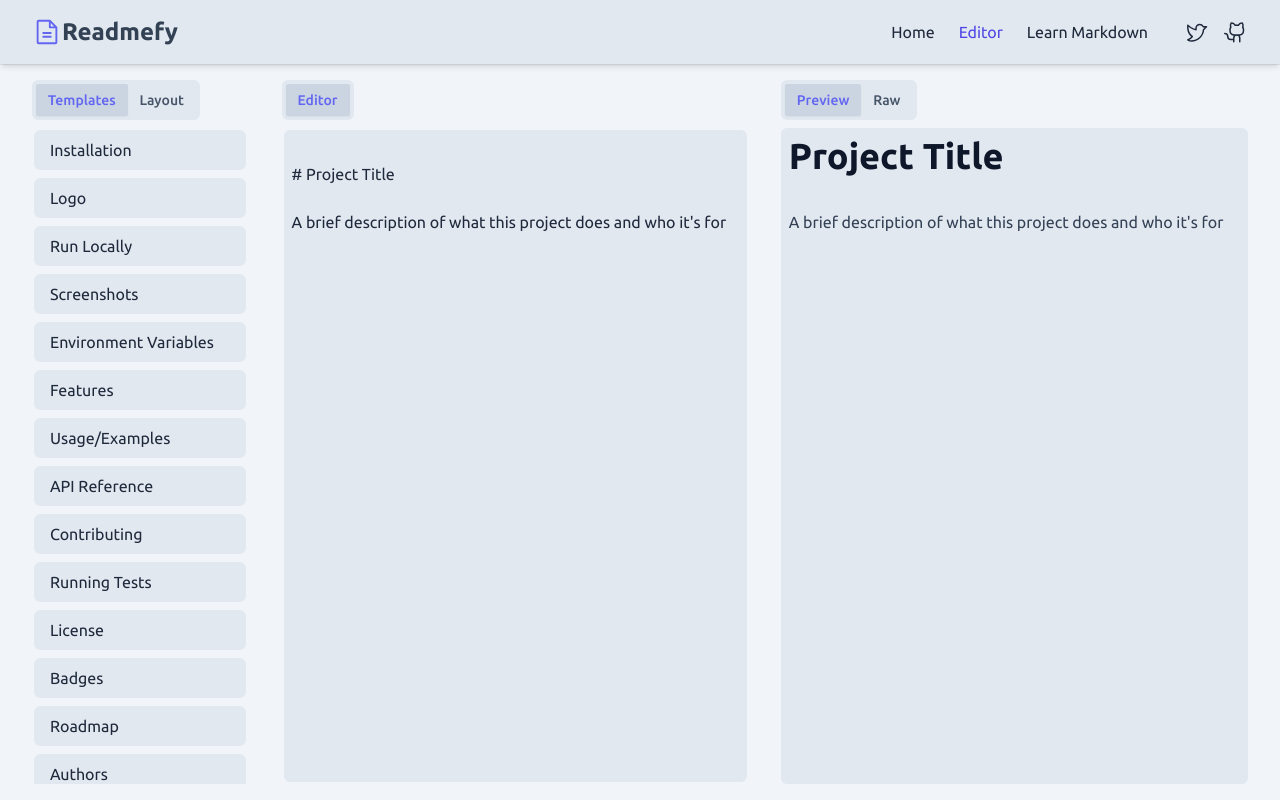
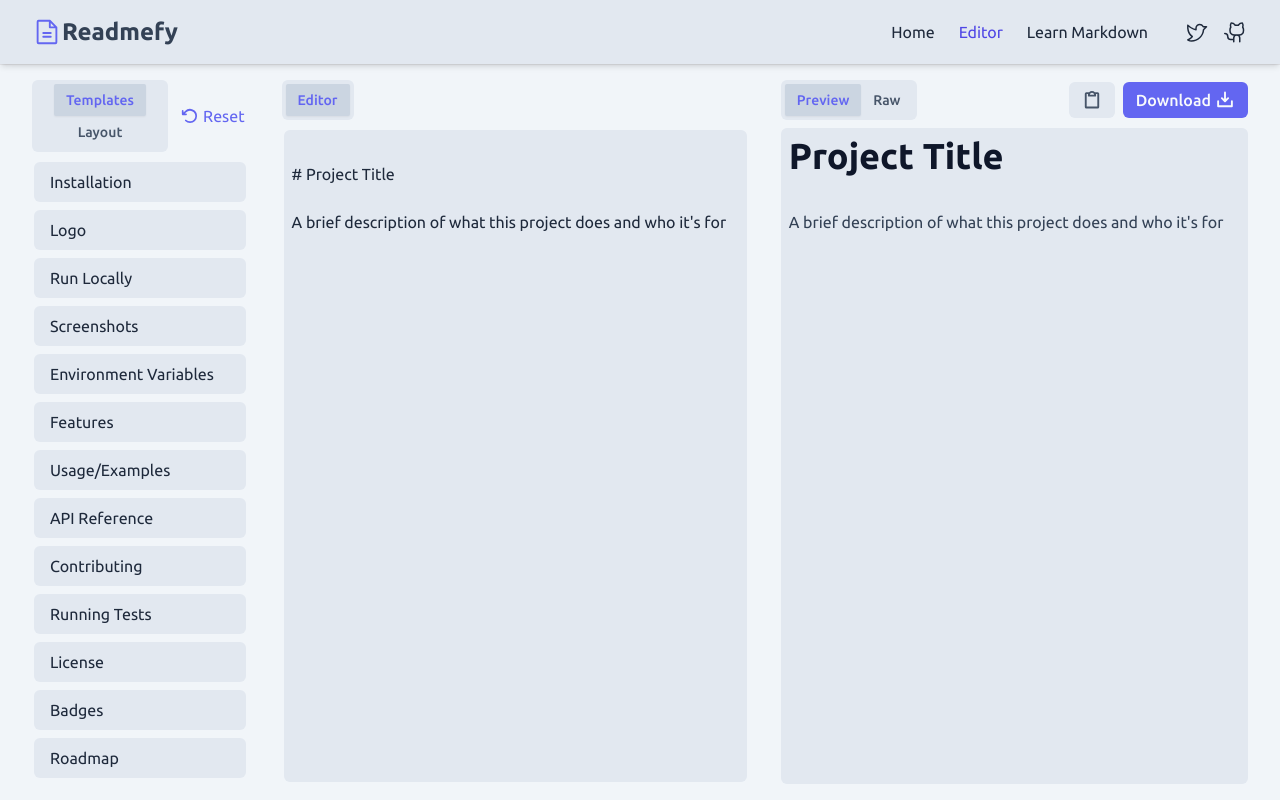
Before and after one commit to eoisaac/Readmefy, a React (Vite) app: page /editor in a window 1280 px wide. Built offline with nearby package versions, Linux system fonts and the light colour scheme.

Commit message:
feat: add download, copy and reset buttons

```diff
--- a/src/components/TemplateItem.tsx
+++ b/src/components/TemplateItem.tsx
@@ -63,7 +63,6 @@ export const TemplateItem = forwardRef<HTMLLIElement, TemplateItemProps>(
             <Button
               label="Reset current template"
               icon={<ArrowCounterClockwise />}
-              variant="primary"
               size="xxs"
               onClick={handleResetTemplate}
               srLabel
@@ -71,7 +70,6 @@ export const TemplateItem = forwardRef<HTMLLIElement, TemplateItemProps>(
             <Button
               label="Delete current template"
               icon={<Trash />}
-              variant="primary"
               size="xxs"
               onClick={handleDeleteTemplate}
               srLabel
--- a/src/pages/Editor.tsx
+++ b/src/pages/Editor.tsx
@@ -1,3 +1,4 @@
+import { Button } from '@/components/Button'
 import { LayoutEditor } from '@/components/LayoutEditor'
 import { MarkdownEditor } from '@/components/MarkdownEditor'
 import { MarkdownPreview } from '@/components/MarkdownPreview'
@@ -5,24 +6,85 @@ import { Tabs, TabsContent, TabsList, TabsTrigger } from '@/components/Tabs'
 import { TemplatesList } from '@/components/TemplatesList'
 import { useEditor } from '@/contexts/EditorContext'
 import { useIsMobile } from '@/hooks/useIsMobile'
+import {
+  ArrowCounterClockwise,
+  Clipboard,
+  DownloadSimple,
+} from '@phosphor-icons/react'
 
 export const Editor = () => {
   const { isMobile } = useIsMobile()
 
-  const { document, currentTemplate, updateCurrentTemplateContent } =
-    useEditor()
+  const {
+    document,
+    currentTemplate,
+    updateCurrentTemplateContent,
+    resetLayoutAndTemplates,
+  } = useEditor()
+
+  const handleDownloadFile = () => {
+    const element = window.document.createElement('a')
+    const file = new Blob([document], { type: 'text/plain' })
+    element.href = URL.createObjectURL(file)
+    element.download = 'README.md'
+    element.click()
+
+    element.remove()
+  }
+
+  const handleCopyToClipboard = () => {
+    navigator.clipboard.writeText(document)
+  }
+
+  const handleResetLayoutAndTemplates = () => {
+    resetLayoutAndTemplates()
+  }
 
   return (
     <section className="page flex">
       {isMobile ? (
         <Tabs defaultValue="editor" className="flex flex-1 flex-col">
-          <TabsList>
+          <div className="flex w-full flex-col items-center gap-2">
+            <div className="flex w-full items-center justify-end gap-2 self-end">
+              <Button
+                label="Reset"
+                title="Reset"
+                variant="link"
+                size="xs"
+                className="mr-auto"
+                icon={<ArrowCounterClockwise size={18} />}
+                onClick={handleResetLayoutAndTemplates}
+              />
+
+              <Button
+                label="Copy to clipboard"
+                title="Copy to clipboard"
+                variant="secondary"
+                size="xs"
+                className="p-1.5"
+                icon={<Clipboard />}
+                onClick={handleCopyToClipboard}
+                srLabel
+              />
+
+              <Button
+                label="Download"
+                title="Download file"
+                size="xs"
+                icon={<DownloadSimple />}
+                onClick={handleDownloadFile}
+                reverse
+              />
+            </div>
+
+            <TabsList className="self-start">
               <TabsTrigger value="templates">Templates</TabsTrigger>
               <TabsTrigger value="layout">Layout</TabsTrigger>
               <TabsTrigger value="editor">Editor</TabsTrigger>
               <TabsTrigger value="preview">Preview</TabsTrigger>
               <TabsTrigger value="raw">Raw</TabsTrigger>
             </TabsList>
+          </div>
 
           <TabsContent value="templates">
             <TemplatesList />
@@ -53,10 +115,21 @@ export const Editor = () => {
         md:grid-cols-5 md:gap-6 lg:gap-8"
         >
           <Tabs defaultValue="templates" className="col-span-1 md:col-span-1">
+            <div className="flex w-full items-center justify-between gap-2">
               <TabsList>
                 <TabsTrigger value="templates">Templates</TabsTrigger>
                 <TabsTrigger value="layout">Layout</TabsTrigger>
               </TabsList>
+
+              <Button
+                label="Reset"
+                title="Reset"
+                variant="link"
+                size="xs"
+                icon={<ArrowCounterClockwise size={18} />}
+                onClick={handleResetLayoutAndTemplates}
+              />
+            </div>
 
             <TabsContent value="templates">
               <TemplatesList />
@@ -81,10 +154,31 @@ export const Editor = () => {
           </Tabs>
 
           <Tabs defaultValue="preview" className="col-span-1 md:col-span-2">
+            <div className="flex w-full items-center justify-between gap-2">
               <TabsList>
                 <TabsTrigger value="preview">Preview</TabsTrigger>
                 <TabsTrigger value="raw">Raw</TabsTrigger>
               </TabsList>
+
+              <div className="flex flex-wrap items-center justify-end gap-2">
+                <Button
+                  label="Copy to clipboard"
+                  title="Copy to clipboard"
+                  variant="secondary"
+                  icon={<Clipboard />}
+                  onClick={handleCopyToClipboard}
+                  srLabel
+                />
+
+                <Button
+                  label="Download"
+                  title="Download file"
+                  icon={<DownloadSimple />}
+                  onClick={handleDownloadFile}
+                  reverse
+                />
+              </div>
+            </div>
 
             <TabsContent value="preview">
               <MarkdownPreview content={document} />
```
Lines whose indentation alone changed are shown as unchanged.
